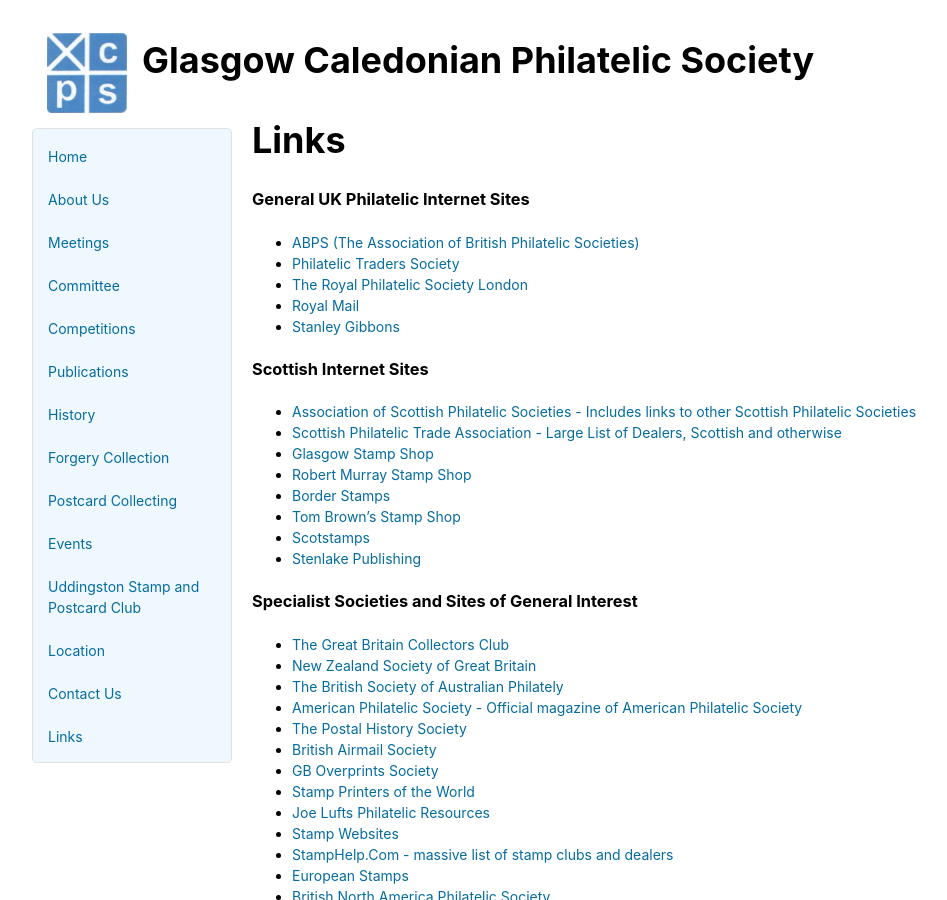
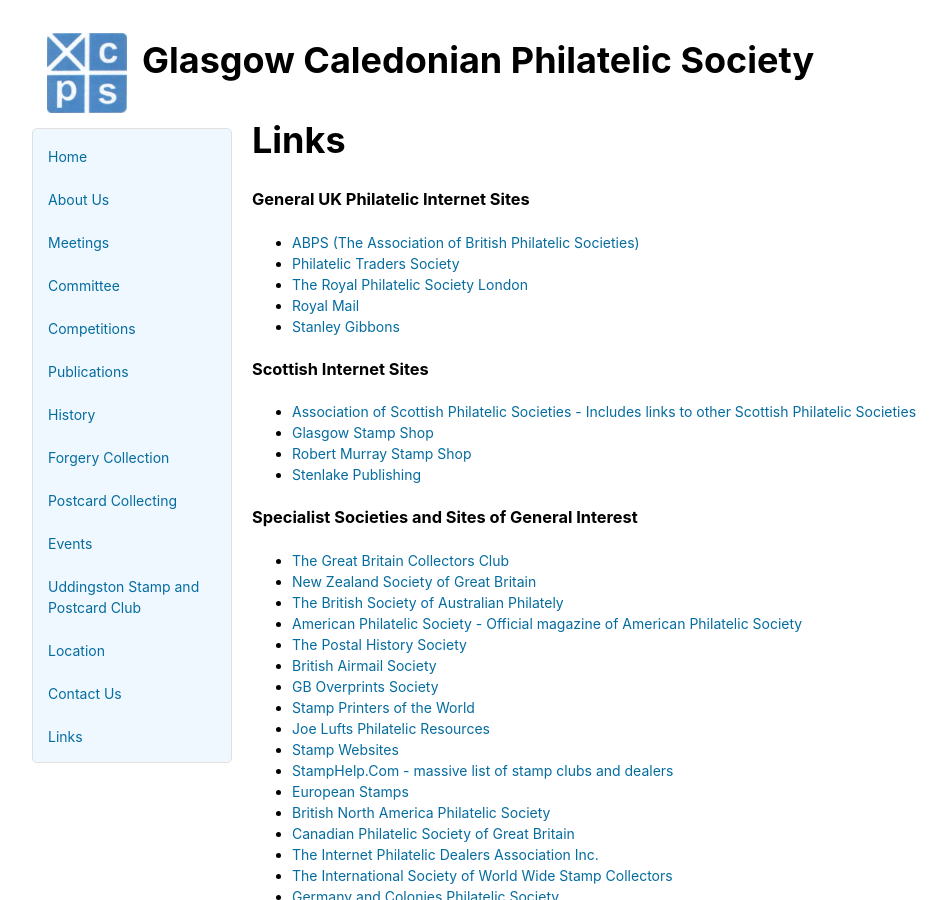
Before and after one commit to astalker/caledonian-stamps, a Jekyll site: the page built from links.md, in a window 1280 px wide and 900 px high. Shown: the whole window, without its empty margins (118-1065 px from the left). Built offline with Jekyll 4.4.1, drawn with Linux system fonts in a browser that asks for light colours; our own code applies the rules of GitHub Pages for plain Markdown files.

Commit message:
Scottish internet Sites edited

```diff
--- a/links.md
+++ b/links.md
@@ -11,13 +11,9 @@
 ### Scottish Internet Sites
 
 - [Association of Scottish Philatelic Societies - Includes links to other Scottish Philatelic Societies](https://www.scottishphilately.co.uk/)
-- [Scottish Philatelic Trade Association - Large List of Dealers, Scottish and otherwise](https://www.philatelicsociety.com/spta/spta-members.html)
 - [Glasgow Stamp Shop](https://www.Glasgowstampshop.co.uk)
 - [Robert Murray Stamp Shop](https://www.stamp-shop.com)
-- [Border Stamps](https://www.stores.ebay.co.uk/Border-Stamps)
-- [Tom Brown's Stamp Shop](https://www.tombrownstamps.co.uk/)
-- [Scotstamps](https://www.stamps-for-sale.com)
-- [Stenlake Publishing](https://www.stenlake.co.uk/)
+- [Stenlake Publishing](https://www.stenlake.co.uk)
 
 ### Specialist Societies and Sites of General Interest
 
```
